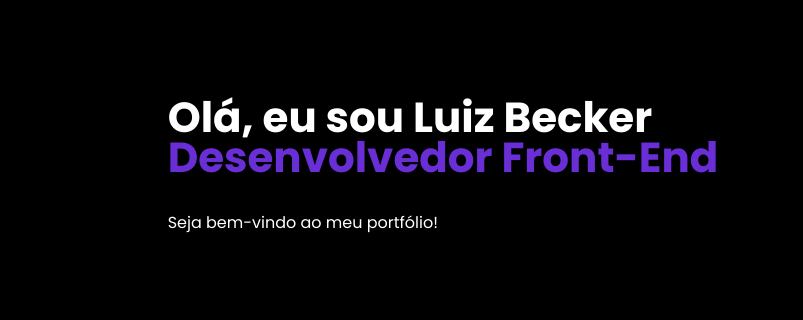
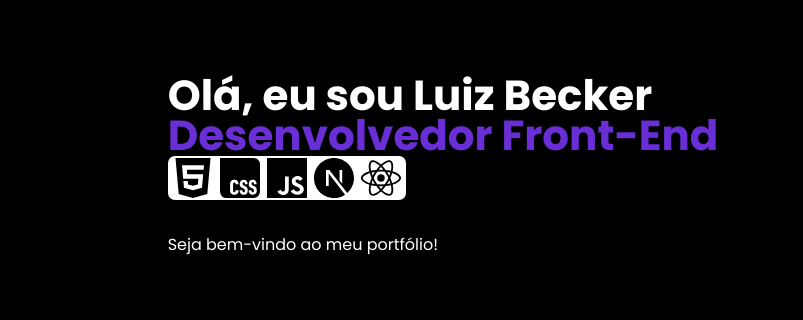
Before and after one commit to LuizBecker01/Portfolio, a plain HTML site: page index.html in a window 1280 px wide. Shown: the part 210-530 px from the top of the page, 0-803 px from the left. Drawn offline with nearby package versions, Linux system fonts and the light colour scheme.

Commit message:
chose: add logos

```diff
--- a/index.html
+++ b/index.html
@@ -71,6 +71,14 @@
                 <div class="flex">
                     <div class="txt-topo-site">
                         <h1> Olá, eu sou Luiz Becker <br> <span>Desenvolvedor Front-End</span></h1>
+                        <div class="tools">
+                            <!-- <img src="/imgs/python.svg" alt=""> -->
+                            <img src="imgs/html5.svg" alt="">
+                            <img src="/imgs/css.svg" alt="">
+                            <img src="/imgs/javascript.svg" alt="">
+                            <img src="/imgs/nextdotjs.svg" alt="">
+                            <img src="/imgs/react.svg" alt="">
+                        </div>
                         <p>Seja bem-vindo ao meu portfólio!</p>
                         <!-- <div class="btn-contato">
                             <a href="#">
@@ -168,12 +176,12 @@
                     <div class="img-port" style="background-image: url(imgs/emDev.png);">
                         <div class="overlay">Em desenvolvimento</div>
                     </div>    <!-- CSS INLINE - style="background-image: url();" -->
-                    <div class="img-port" style="background-image: url(imgs/emDev.png);">
+                    <!-- <div class="img-port" style="background-image: url(imgs/emDev.png);">
                         <div class="overlay">Em desenvolvimento</div>
-                    </div>    <!-- CSS INLINE - style="background-image: url();" -->
-                    <div class="img-port" style="background-image: url(imgs/emDev.png);">
+                    </div>    CSS INLINE - style="background-image: url();" -->
+                    <!-- <div class="img-port" style="background-image: url(imgs/emDev.png);">
                         <div class="overlay">Em desenvolvimento</div>
-                    </div>    <!-- CSS INLINE - style="background-image: url();" -->
+                    </div>    CSS INLINE - style="background-image: url();" -->
                 </div> <!-- flex -->
             </div> <!-- interface -->
         </section> <!-- Projetos -->
--- a/style.css
+++ b/style.css
@@ -182,6 +182,20 @@ section.topo-site .flex{
 .topo-site .txt-topo-site .btn-contato button:hover{
     transform: scale(1.05);
 } */
+.tools{
+    align-items: right;
+    padding: 2px 5px;
+    width: 238px;
+    display: flex;
+    background-color: #fff;
+    gap: 7px;
+    border-radius: 7px;
+}
+
+.tools img{
+    width: 40px;
+    color: #fff;
+}
 
 .topo-site .img-topo-site img{
     width: 19rem;
```
Also changed, not shown: imgs/css.svg (added), imgs/html5.svg (added), imgs/javascript.svg (added), imgs/nextdotjs.svg (added), imgs/python.svg (added), imgs/react.svg (added).
